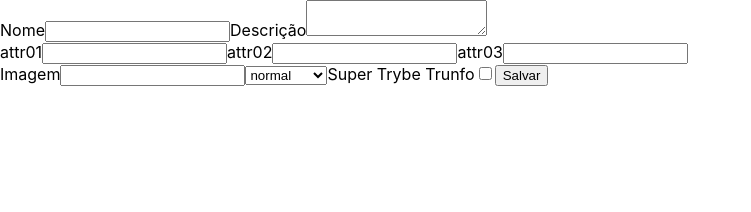
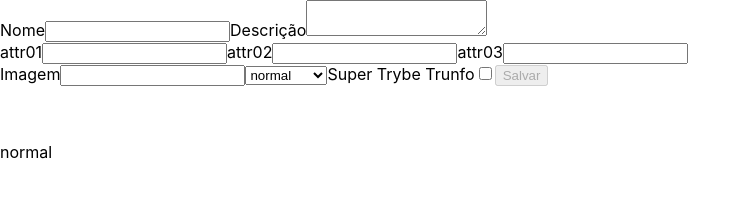
Before and after one commit to victorhsms/tryunfo, a React (Create React App) app: page / in a window 1280 px wide. Shown: the top 212 px of the page, without its empty margins (0-751 px from the left). Built offline with nearby package versions, Linux system fonts and the light colour scheme.

Commit message:
Requisito 4 feito!

```diff
--- a/src/App.js
+++ b/src/App.js
@@ -3,32 +3,74 @@ import Form from './components/Form';
 import Card from './components/Card';
 
 class App extends React.Component {
+  constructor() {
+    super();
+
+    this.state = {
+      Nome: '',
+      Descricao: '',
+      attr01: '',
+      attr02: '',
+      attr03: '',
+      Imagem: '',
+      Raridade: 'normal',
+      Trunfo: false,
+      // hasTrunfo: false,
+      submit: true,
+    };
+  }
+
+  onInputChange = ({ target }) => {
+    const { Trunfo } = this.state;
+    if (target.type === 'checkbox') {
+      this.setState({
+        Trunfo: !(Trunfo),
+      });
+    } else {
+      this.setState({
+        [target.name]: target.value,
+      });
+    }
+  }
+
   render() {
+    const {
+      Nome,
+      Descricao,
+      attr01,
+      attr02,
+      attr03,
+      Imagem,
+      Raridade,
+      Trunfo,
+      // hasTrunfo,
+      submit,
+    } = this.state;
     return (
       <div>
         <Form
-          cardName=""
-          cardDescription=""
-          cardAttr1=""
-          cardAttr2=""
-          cardAttr3=""
-          cardImage=""
-          cardRare=""
-          cardTrunfo={ false }
-          hasTrunfo={ false }
-          isSaveButtonDisabled={ false }
-          onInputChange={ () => {} }
+          cardName={ Nome }
+          cardDescription={ Descricao }
+          cardAttr1={ attr01 }
+          cardAttr2={ attr02 }
+          cardAttr3={ attr03 }
+          cardImage={ Imagem }
+          cardRare={ Raridade }
+          cardTrunfo={ Trunfo }
+          hasTrunfo={ this.hasTrunfo }
+          isSaveButtonDisabled={ submit }
+          onInputChange={ this.onInputChange }
           onSaveButtonClick={ () => {} }
         />
         <Card
-          cardName=""
-          cardDescription=""
-          cardAttr1=""
-          cardAttr2=""
-          cardAttr3=""
-          cardImage=""
-          cardRare=""
-          cardTrunfo=""
+          cardName={ Nome }
+          cardDescription={ Descricao }
+          cardAttr1={ attr01 }
+          cardAttr2={ attr02 }
+          cardAttr3={ attr03 }
+          cardImage={ Imagem }
+          cardRare={ Raridade }
+          cardTrunfo={ Trunfo }
         />
       </div>
     );
--- a/src/components/Form.js
+++ b/src/components/Form.js
@@ -31,7 +31,7 @@ class Form extends React.Component {
           onInputChange={ onInputChange }
         />
         <TextArea
-          name="Descrição"
+          name="Descricao"
           value={ cardDescription }
           onInputChange={ onInputChange }
         />
@@ -52,10 +52,12 @@ class Form extends React.Component {
           onInputChange={ onInputChange }
         />
         <Trunfo
+          name="Trunfo"
           checked={ cardTrunfo }
           onInputChange={ onInputChange }
         />
         <button
+          name="submit"
           type="submit"
           data-testid="save-button"
           disabled={ isSaveButtonDisabled }
--- a/src/components/form/TextArea.js
+++ b/src/components/form/TextArea.js
@@ -6,7 +6,7 @@ class TextArea extends Component {
     const { name, value, onInputChange } = this.props;
     return (
       <label htmlFor="description-input">
-        {name}
+        Descrição
         <textarea
           id={ name }
           name={ name }
--- a/src/components/form/Trunfo.js
+++ b/src/components/form/Trunfo.js
@@ -3,11 +3,12 @@ import PropTypes from 'prop-types';
 
 class Trunfo extends Component {
   render() {
-    const { checked, onInputChange } = this.props;
+    const { checked, onInputChange, name } = this.props;
     return (
       <label htmlFor="name-imput">
         Super Trybe Trunfo
         <input
+          name={ name }
           type="checkbox"
           data-testid="trunfo-input"
           checked={ checked }
@@ -19,6 +20,7 @@ class Trunfo extends Component {
 }
 
 Trunfo.propTypes = {
+  name: PropTypes.string.isRequired,
   checked: PropTypes.bool.isRequired,
   onInputChange: PropTypes.func.isRequired,
 };
```
